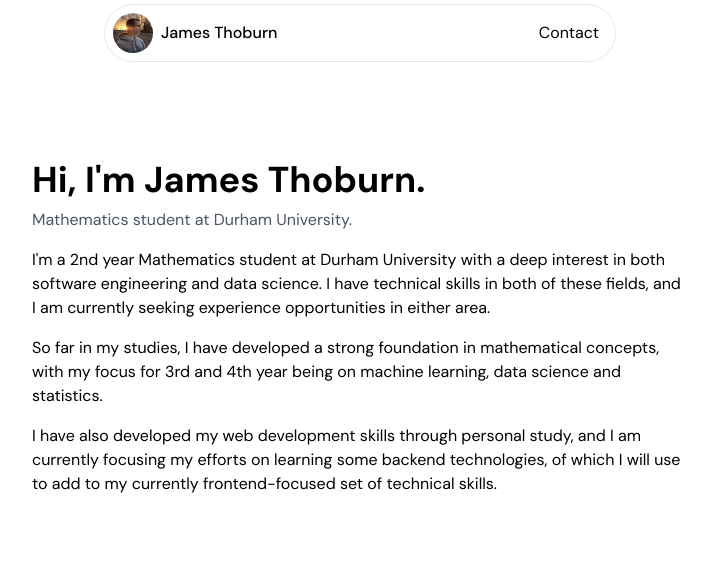
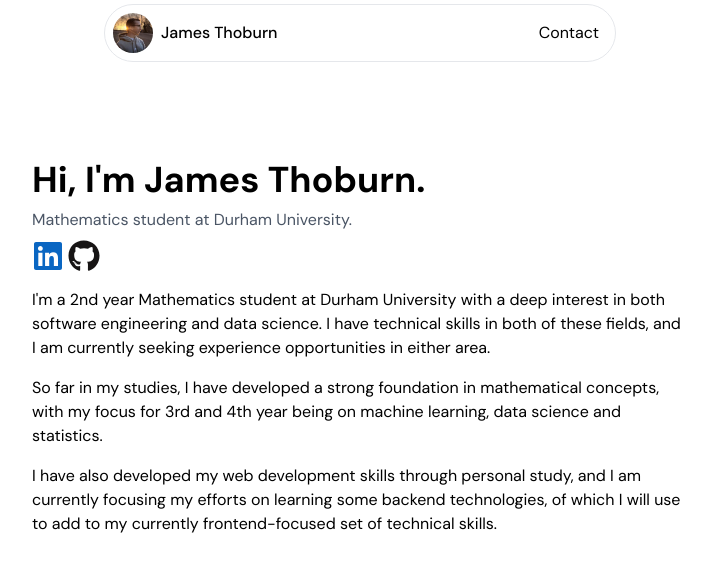
Before and after one commit to JamesThoburn/portfolio-website, a Next.js app: page / in a window 1280 px wide. Shown: the top 572 px of the page, without its empty margins (280-991 px from the left). Built offline with nearby package versions, Linux system fonts and the light colour scheme.

Commit message:
Added Social Media Icons to Hero section

```diff
--- a/package.json
+++ b/package.json
@@ -10,9 +10,11 @@
   },
   "dependencies": {
     "@emailjs/browser": "^4.4.1",
+    "lucide-react": "^1.7.0",
     "next": "16.2.2",
     "react": "19.2.4",
-    "react-dom": "19.2.4"
+    "react-dom": "19.2.4",
+    "react-icons": "^5.6.0"
   },
   "devDependencies": {
     "@tailwindcss/postcss": "^4",
--- a/src/components/Home/Hero.tsx
+++ b/src/components/Home/Hero.tsx
@@ -1,9 +1,38 @@
+import { FaGithub, FaLinkedin } from "react-icons/fa";
+
+const socialLinks = [
+    {
+        url: "https://www.linkedin.com/in/jamesthoburn/",
+        icon: <FaLinkedin />,
+        color: "#0A66C2"
+    },
+    {
+        url: "https://github.com/JamesThoburn",
+        icon: <FaGithub />,
+        color: "#171515"
+    }
+]
+
 export default function Hero() {
   return (
     <section className="mt-20 flex flex-col p-2 gap-4">
         <div className="flex flex-col gap-2">
             <h1 className="text-4xl font-bold">Hi, I'm James Thoburn.</h1>
             <h2 className="text-gray-600">Mathematics student at Durham University.</h2>
+            <ul className="flex gap-1">
+                {socialLinks.map((social, index) => (
+                    <li key={index}>
+                        <a
+                            href={social.url}
+                            target="_blank"
+                            style={{color: social.color, fontSize: "2rem"}}
+                            className="transition-opacity duration-300 hover:opacity-[0.7]"
+                        >
+                            {social.icon}
+                        </a>
+                    </li>
+                ))}
+            </ul>
         </div>
         <p>
             I'm a 2nd year Mathematics student at Durham University with a deep interest in both software engineering and data science. I have technical skills in both of these fields, and I am currently seeking experience opportunities in either area.
```
Also changed, not shown: 1 other file (tests, documents, lock files or other folders).
